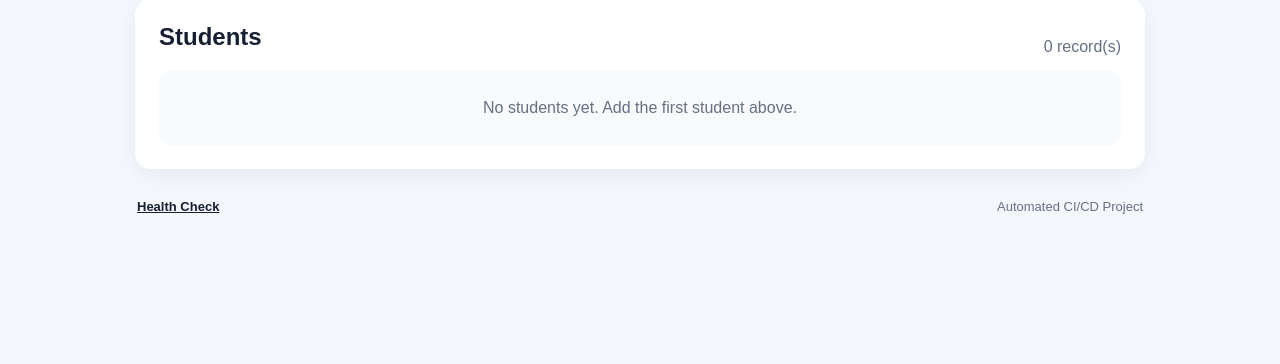
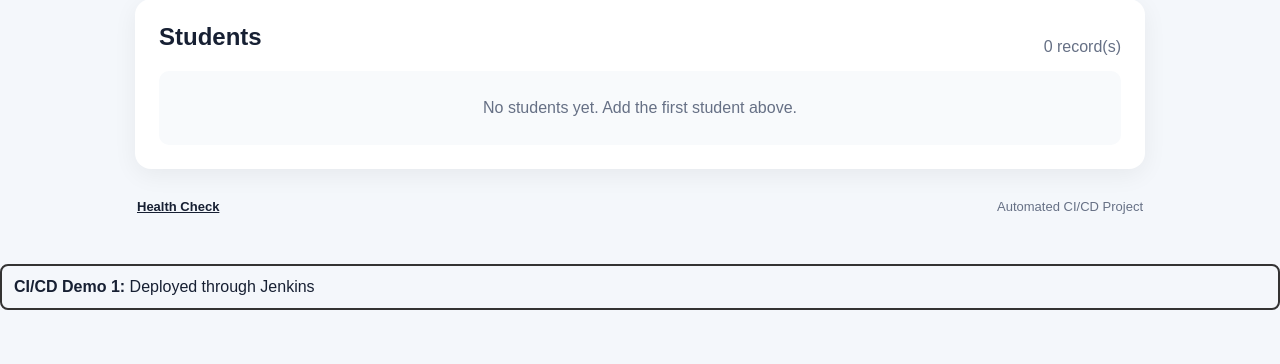
Before and after one commit to hetplays25/student-management-devops, a Flask app: page / in a window 1280 px wide. Shown: the part 329-693 px from the top of the page. Run offline with Flask 3, Linux system fonts and the light colour scheme; data that the repository does not hold is empty.

Commit message:
demo: update CI/CD banner 1

```diff
--- a/templates/index.html
+++ b/templates/index.html
@@ -68,5 +68,10 @@
         <span>Automated CI/CD Project</span>
     </footer>
 </div>
+<!-- CI-CD-DEMO-BANNER -->
+<div style="padding:12px; margin:12px 0; border:2px solid #333; border-radius:8px;">
+    <strong>CI/CD Demo 1:</strong> Deployed through Jenkins
+</div>
+<!-- END-CI-CD-DEMO-BANNER -->
 </body>
 </html>
```
